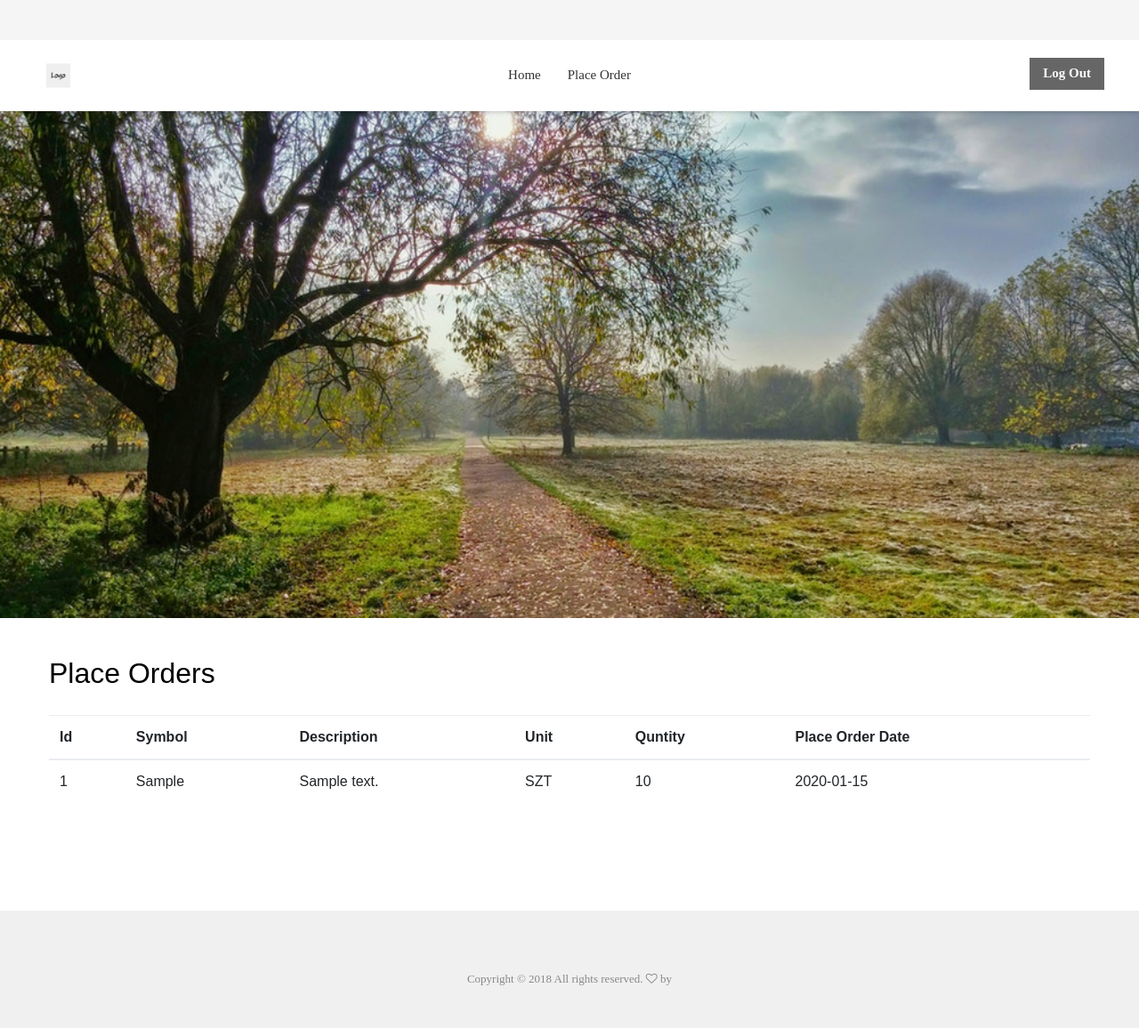
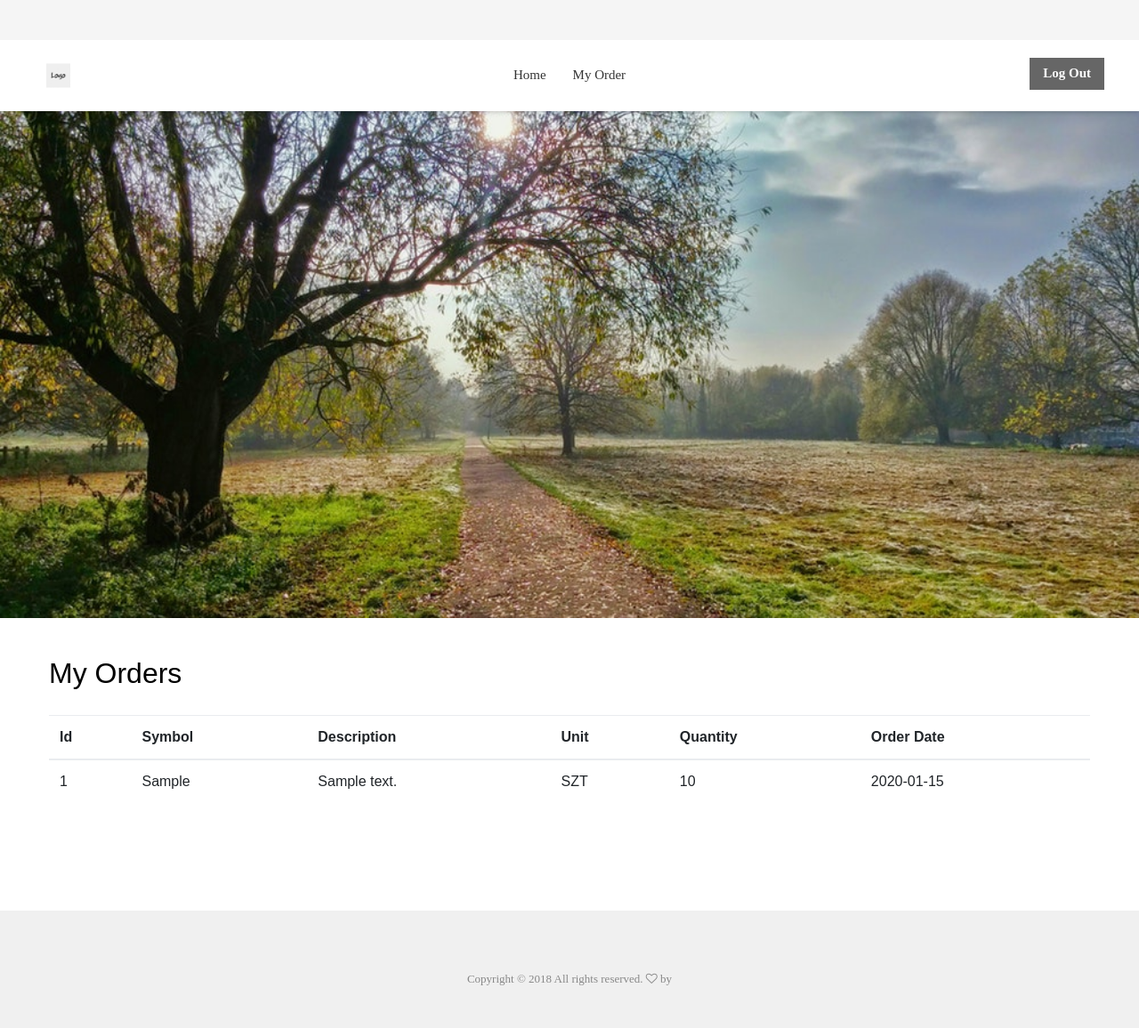
Before and after one commit to m-babar/product_app_repo, a Django app: a page that uses ProductApp/templates/base.html in a window 1280 px wide. Shown: the whole page at 89% size. Run offline with Django 3.2, Linux system fonts and the light colour scheme; a user stored in the database is signed in; tables that the repository leaves empty hold one stand-in row (values such as "Sample post"); some libraries are stand-ins or nearby versions; some web fonts are replaced.

Commit message:
minor changes

```diff
--- a/ProductApp/product/views.py
+++ b/ProductApp/product/views.py
@@ -62,7 +62,7 @@ def update_product_quantity(request):
                                 product=product,
                                 quantity=quantity
                             )
-            data = {'status': 201,'message': 'Successfully create new place orders.'}
+            data = {'status': 201,'message': 'Your order has been placed.'}
             return HttpResponse(json.dumps(data), content_type='application/json')
 
         data = {'status': 400,'message': 'Product related Id not found.'}
--- a/ProductApp/templates/base.html
+++ b/ProductApp/templates/base.html
@@ -40,7 +40,7 @@
                             </li>
                             {% if request.user.is_authenticated %}
                             <li>
-                                <a href="{% url 'all_place_order'%}">{% trans 'Place Order'%}</a>
+                                <a href="{% url 'all_place_order'%}">{% trans 'My Order'%}</a>
                             </li>
                             {% endif %}
                         </ul>
--- a/ProductApp/templates/product/index.html
+++ b/ProductApp/templates/product/index.html
@@ -13,7 +13,7 @@
         <h2>{% trans 'Products'%}</h2>
     </div>
 
-    <input type="text" placeholder="Enter your keywords" id="search_input" class="form-control">
+    <input type="text" placeholder="Search Products" id="search_input" class="form-control">
     <table class="table my_table">
         <thead>
           <tr>
@@ -21,7 +21,7 @@
             <th>Symbol</th>
             <th>Description</th>
             <th>Unit</th>
-            <th>Quntity</th>
+            <th>Quantity</th>
           </tr>
         </thead>
         <tbody class="payload-data">
--- a/ProductApp/templates/product/place_order.html
+++ b/ProductApp/templates/product/place_order.html
@@ -8,7 +8,7 @@
 {% block content %}
 
     <div class="tab_heading">
-        <h2>{% trans 'Place Orders'%}</h2>
+        <h2>{% trans 'My Orders'%}</h2>
     </div>
 
 
@@ -19,8 +19,8 @@
             <th>Symbol</th>
             <th>Description</th>
             <th>Unit</th>
-            <th>Quntity</th>
-            <th>Place Order Date</th>
+            <th>Quantity</th>
+            <th>Order Date</th>
           </tr>
         </thead>
         <tbody>
```
Also changed, not shown: README.md.
